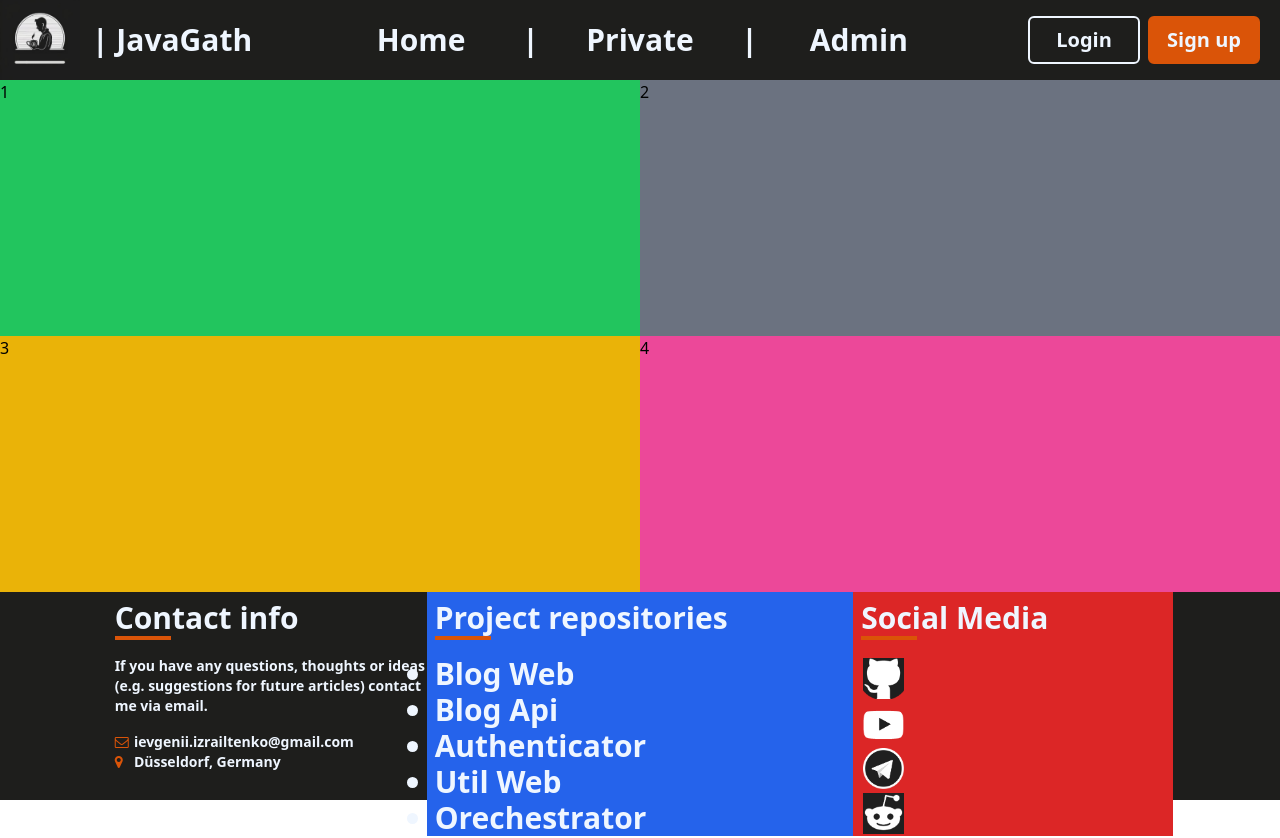
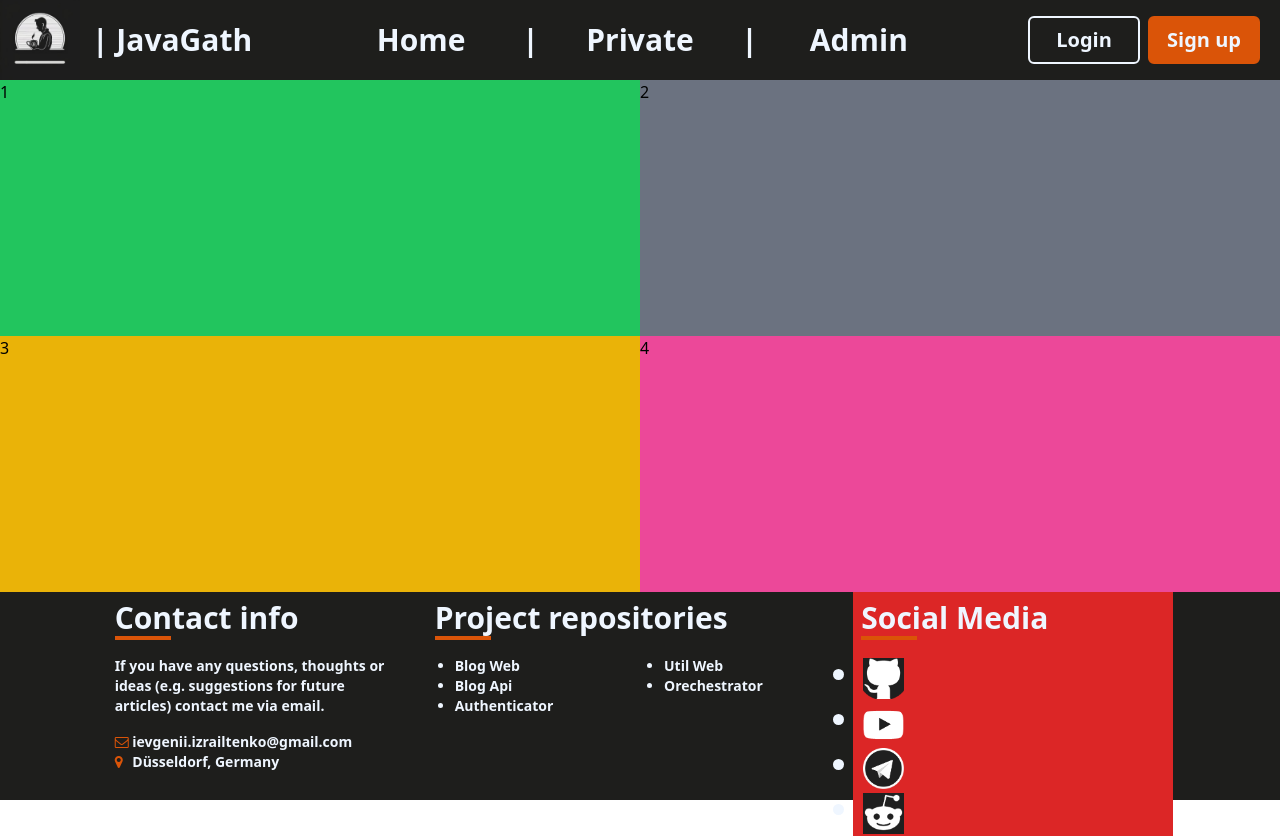
Before and after one commit to JavaGath/blog-web, a Vue app: page / in a window 1280 px wide. Built offline with nearby package versions, Linux system fonts and the light colour scheme.

Commit message:
footer projects on tailwind css

```diff
--- a/src/assets/main.css
+++ b/src/assets/main.css
@@ -9,13 +9,14 @@
     }
 
     .btn {
-        @apply duration-700 px-2 py-2 text-center text-xl rounded-md m-1 w-28 border-solid border-2
+        @apply px-2 py-2 text-center text-xl rounded-md m-1 w-28 border-solid border-2
     }
 
     .link {
-        @apply duration-700 w-1/3 text-center
+        @apply w-1/3 text-center
     }
 
+    footer a:hover,
     .link:hover,
     .btn:hover {
         @apply transition-all ease-in-out duration-500
@@ -29,6 +30,20 @@
         @apply bg-blue-50
     }
 
+    footer a,
+    .btn,
+    .link {
+        @apply duration-700
+    }
+
+    footer a {
+        @apply list-item
+    }
+
+    footer a:hover {
+        @apply text-button-color
+    }
+
     footer h2:after {
         @apply content-[''] block w-14 h-1 bg-button-color mb-4
     }
--- a/src/components/FooterComponent.vue
+++ b/src/components/FooterComponent.vue
@@ -1,8 +1,8 @@
 <template>
   <footer>
-    <FooterContact class="col-start-2 col-end-5 pt-2 pl-2"></FooterContact>
+    <FooterContact class="col-start-2 col-end-5 pt-2 pl-2 pr-8"></FooterContact>
     <FooterProjects
-      class="col-start-5 col-end-9 pt-2 pl-2 no-select bg-blue-600"
+      class="col-start-5 col-end-9 pt-2 pl-2 no-select"
     ></FooterProjects>
     <FooterSocial
       class="col-start-9 col-end-12 pt-2 pl-2 no-select bg-red-600"
--- a/src/components/FooterProjects.vue
+++ b/src/components/FooterProjects.vue
@@ -1,26 +1,18 @@
 <template>
-  <div class="no-select">
+  <div>
     <h2 class="default-cursor">Project repositories</h2>
-    <div class="display-flex">
-      <div class="sub-element">
+    <div class="flex text-sm">
+      <div class="w-1/2 pl-5">
         <a href="https://github.com/JavaGath/blog-web">Blog Web</a>
         <a href="https://github.com/JavaGath/blog-api">Blog Api</a>
         <a href="https://github.com/JavaGath/authenticator-api"
           >Authenticator</a
         >
       </div>
-      <div class="sub-element">
+      <div class="w-1/2 pl-5">
         <a href="https://github.com/JavaGath/util-web">Util Web</a>
         <a href="https://github.com/JavaGath/orchestrator-api">Orechestrator</a>
       </div>
     </div>
   </div>
 </template>
-
-<script setup lang="ts"></script>
-
-<style scoped>
-a {
-  display: list-item;
-}
-</style>
```
